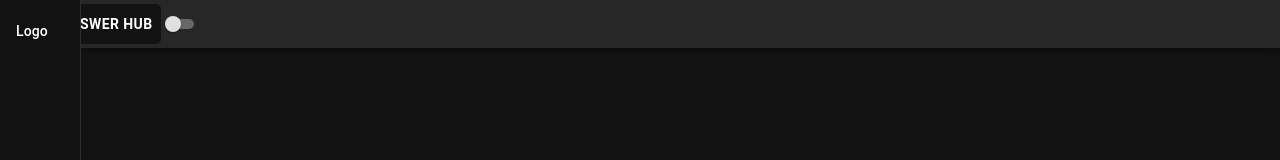
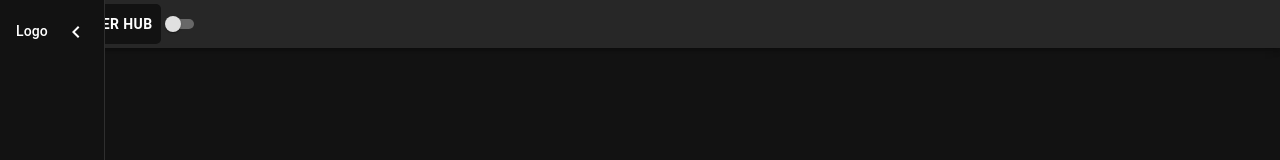
Before and after one commit to StephanieIlievaa/answer-hub-app, a React (Create React App) app: page / in a window 1280 px wide. Both pictures are taken after a click on the button 32 px from the left and 24 px from the top of the page. Shown: the top 160 px of the page. Built offline with nearby package versions, Linux system fonts and the light colour scheme.

Commit message:
fix: fix the sidebar components

```diff
--- a/src/components/SideBar/SideBar.tsx
+++ b/src/components/SideBar/SideBar.tsx
@@ -2,8 +2,8 @@ import styled from "@mui/material/styles/styled";
 import { Drawer, IconButton, Typography } from "@mui/material";
 import { randomFillSync } from "crypto";
 import React from "react";
-import { ChevronLeftOutlined, ChevronRightOutlined } from "@mui/icons-material";
-import { useTheme } from "@emotion/react";
+import { ChevronLeft, ChevronRight } from "@mui/icons-material";
+import { useTheme } from "@mui/material/styles";
 
 const DrawerHeader = styled("div")(({ theme }) => ({
   display: "flex",
@@ -55,11 +55,7 @@ export const SideBar: React.FC<Props> = ({
             </Typography>
           </LogoStyled>
           <IconButton onClick={handleDrawerToggle}>
-            {/* {theme.direction === "ltr" ? (
-              <ChevronLeftOutlined />
-            ) : (
-              <ChevronRightOutlined />
-            )} */}
+            {theme.direction === "ltr" ? <ChevronLeft /> : <ChevronRight />}
           </IconButton>
         </DrawerHeader>
       </Drawer>
```
